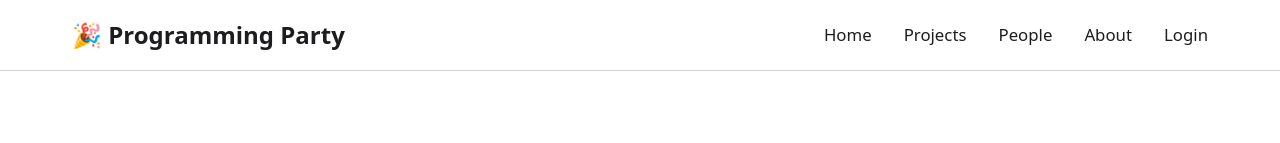
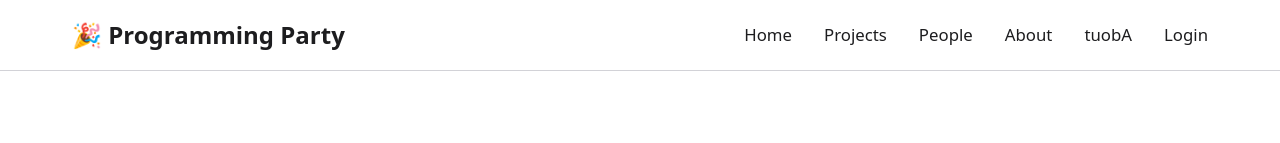
Before and after one commit to PLU-Programming-Party/programming-party-website, an Eleventy site: page src/pages/about.md in a window 1280 px wide. Shown: the top 143 px of the page. Built offline with nearby package versions, Linux system fonts and the light colour scheme; Eleventy itself is replaced by a stand-in of ours; files that its build step writes are made by us from their sources.

Commit message:
Add tuobA link to navigation menu

```diff
--- a/src/_layouts/base.njk
+++ b/src/_layouts/base.njk
@@ -23,6 +23,9 @@
                 </li>
                 <li class="nav-item">
                     <a href="{{ '/about/' | url }}" class="nav-link">About</a>
+                </li>
+                <li class="nav-item">
+                    <a href="{{ '/tuobA/' | url }}" class="nav-link">tuobA</a>
                 </li>
                 <li class="nav-item">
                     <a href="{{ '/login/' | url }}" class="nav-link">Login</a>
```
